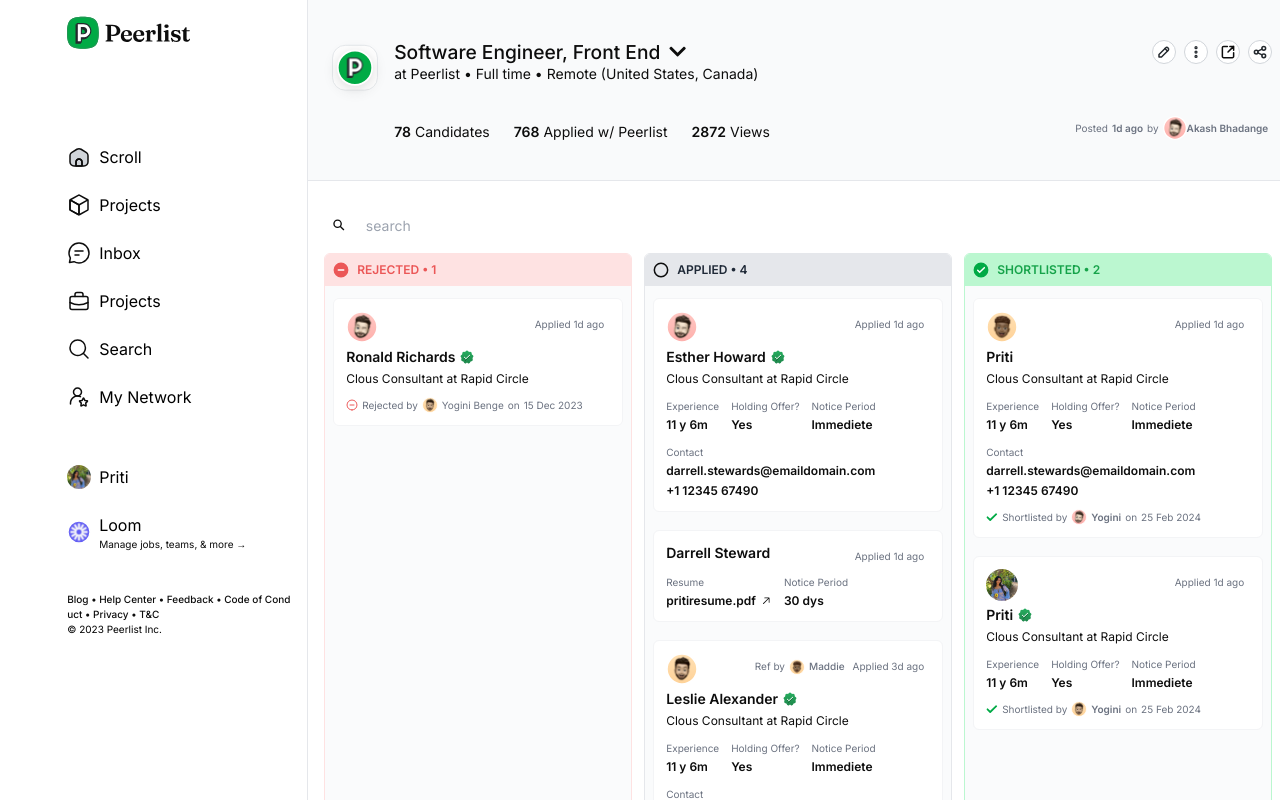
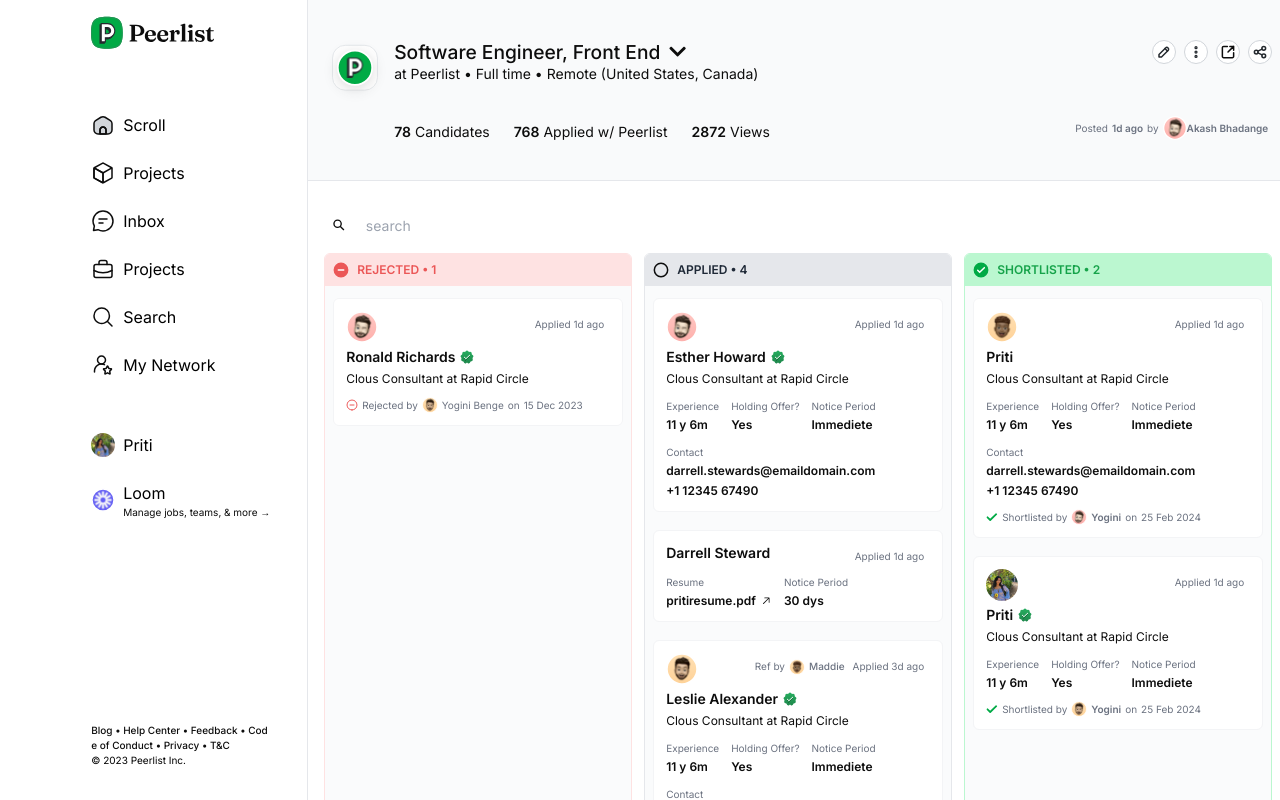
Before and after one commit to pritipsingh/peerlist-kanbanboard, a Next.js app: page / in a window 1280 px wide. Shown: the top 800 px of the page. Built offline with nearby package versions, Linux system fonts and the light colour scheme.

Commit message:
ui and functionality complete

```diff
--- a/app/Components/Board.tsx
+++ b/app/Components/Board.tsx
@@ -1,13 +1,27 @@
 "use client"
-import React, { useState } from 'react'
+import React, { useEffect, useState } from 'react'
 import Search from './Search'
 import Column from './Column'
 import { EachCard, cardDetails } from '../utils/Data'
 import { columns } from '../utils/Data'
 const Board = () => {
- const [cards, setCards] = useState<EachCard[]>([...cardDetails])
+  const getInitialCards = () => {
+    let savedCards;
+    if (typeof window !== 'undefined') {
+    savedCards = localStorage.getItem("cards");
+    }
 
- const [searchCards, setSearchCard] = useState<EachCard[]>([...cardDetails])
+    return savedCards ? JSON.parse(savedCards) : [...cardDetails];
+  };
+ // State to manage the cards displayed on the board.
+  const [cards, setCards] = useState<EachCard []>([...cardDetails]);
+
+ const [searchCards, setSearchCard] = useState<EachCard[]>([...cards])
+
+ useEffect(() => {
+  localStorage.setItem("cards", JSON.stringify(cards));
+  setSearchCard([...cards]);
+}, [cards]);
   return (
     <div className='px-4 py-6 max-w-full'>
         <Search cards={cards} searchCards={searchCards} setSearchCard={setSearchCard}/>
--- a/app/Components/Column.tsx
+++ b/app/Components/Column.tsx
@@ -31,9 +31,10 @@
 
     const { handleDragOver, handleDragLeave, handleDrop, handleDragStart, activeColumn} = useDragAndDrop(setCards, cards, column, title);
 
-    let filteredCards = searchCards.filter((card: any) => card.column === column)
+    console.log("searchcards", searchCards, cards)
+    let filteredCards = searchCards.filter((card: EachCard) => card.column === column)
 
-
+console.log("filteredCard", filteredCards)
   return (
     <div
     onDrop={handleDrop}
@@ -53,7 +54,7 @@
           return <KanbanCard key={c.id} {...c} handleDragStart={handleDragStart}/>;
         })}
         <div
-        data-before={-1}
+        data-before={"-1"}
         data-col={column}
         className="my-0.5 z-1 h-7 min-w-full z-1 opacity-0"
       ></div>
--- a/app/Components/Header.tsx
+++ b/app/Components/Header.tsx
@@ -1,3 +1,4 @@
+"use client"
 import React from 'react'
 import Image from "next/image";
 import Link from 'next/link';
--- a/app/Components/Hero.tsx
+++ b/app/Components/Hero.tsx
@@ -1,3 +1,4 @@
+"use client"
 import React from 'react'
 import Header from './Header'
 import Board from './Board'
--- a/app/Components/KanbanCard.tsx
+++ b/app/Components/KanbanCard.tsx
@@ -1,3 +1,4 @@
+"use client"
 import Image from "next/image";
 import React from "react";
 import { GoArrowUpRight } from "react-icons/go";
@@ -6,8 +7,6 @@
 import { useSession } from "../hooks/useSession";
 const KanbanCard = (props: EachCardPage) => {
     const {user} = useSession()
-
-    console.log(user);
 
     const dragVariants = {
         drag: { scale: 1.1 },
--- a/app/Components/Sidebar.tsx
+++ b/app/Components/Sidebar.tsx
@@ -1,8 +1,9 @@
+"use client"
 import Image from "next/image";
 import React from "react";
 import { FaArrowRight } from "react-icons/fa";
 import { useSession } from "../hooks/useSession";
-
+import { motion } from "framer-motion";
 const SidebarData = [
   {
     logo: "/Sidebar/scroll.svg",
@@ -34,8 +35,8 @@
 
   const {user} = useSession()
   return (
-    <nav className="lg:w-64 w-full lg:h-full  p-4 fixed lg:top-0 bottom-0 z-[9999] bg-white">
-      <div className="flex flex-col h-full">
+    <nav className="lg:ml-6 lg:w-63 lg:max-w-full lg:w-auto w-full lg:z-0 lg:h-full z-[99]  p-4 fixed lg:top-0 bottom-0 bg-white">
+      <div className="flex flex-col h-full relative">
         <div className="pb-8 hidden lg:flex">
           <Image
             src={"/Logos/fulllogo.svg"}
@@ -47,11 +48,14 @@
         <div>
 
 
-        <div className="flex lg:flex-col lg:mt-[8vh] gap-y-6 lg:overflow-y-auto hide-scrollbard">
+        <div className="flex lg:flex-col lg:mt-[4vh] gap-y-6 lg:overflow-y-auto hide-scrollbar">
           {SidebarData.map((data, index) => (
             <div key={index} className="flex gap-2 w-[100%]">
               <Image src={data.logo} alt={data.title} width={24} height={24} />
-              <p className="hidden lg:flex">{data.title}</p>
+              <motion.p
+
+              whileHover={{x: "4px" }}
+              className="hidden lg:flex">{data.title}</motion.p>
             </div>
           ))}
         </div>
@@ -69,7 +73,7 @@
 
  </div>
 
-        <div className="pb-4 hidden mt-[5vh] lg:flex gap-2 max-w-[100%]">
+        <div className="pb-4 hidden lg:flex mt-[5vh] lg:absolute bottom-0 gap-2 max-w-[100%]">
 
               <div className="flex flex-col text-wrap">
                 <h3 className="text-[#0D0D0D] text-[10px] max-w-full  font-medium flex w-full text-wrap" style={{wordBreak: "break-all" }}>Blog • Help Center • Feedback • Code of Conduct • Privacy • T&C</h3>
--- a/app/hooks/useDragandDrop.ts
+++ b/app/hooks/useDragandDrop.ts
@@ -95,7 +95,7 @@
 
         copy.splice(insertAtIndex, 0, cardToMove);
       }
-
+      console.log("copycards", copy)
       setcards(copy);
     }
   }
--- a/app/page.tsx
+++ b/app/page.tsx
@@ -5,7 +5,7 @@
 
 export default function Home() {
   return (
-    <main className="flex  mx-[4vw] max-w-[100vw] min-h-screen">
+    <main className="flex  mx-[4vw]  max-w-[100vw] min-h-screen">
     <Sidebar />
       <Hero />
 
```
